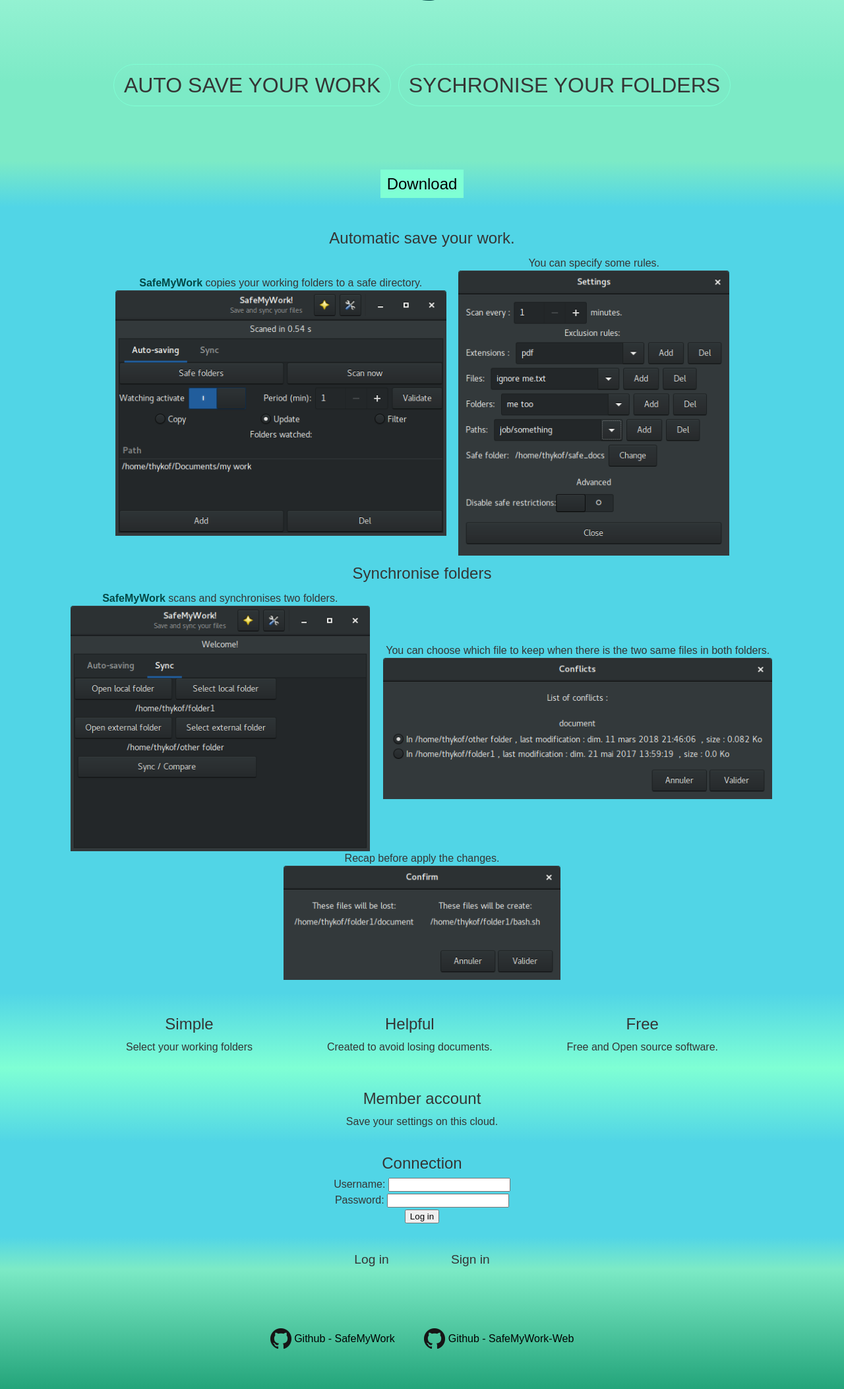
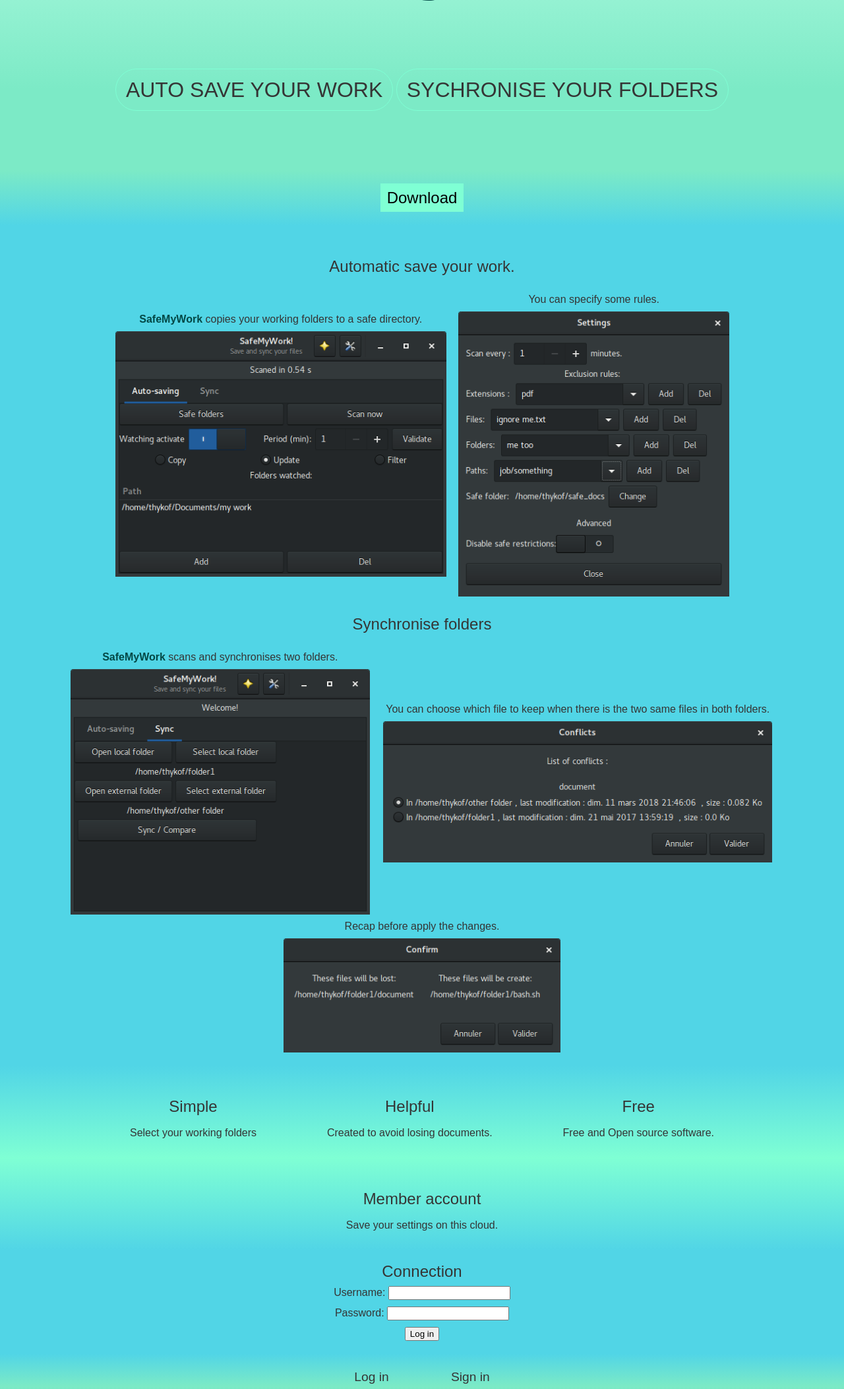
Before and after one commit to Thykof/SafeMyWork-Web, a Django app: page / in a window 1280 px wide. Shown: the part 234-2339 px from the top of the page at 66% size. Run offline with Django 3.2, Linux system fonts and the light colour scheme; parts of the project's set-up code (start-up, migrations or seed data) failed here and were passed over.

Commit message:
Change h2 and p maring

```diff
--- a/static/css/style.css
+++ b/static/css/style.css
@@ -55,7 +55,7 @@ header h1 {
 }
 
 h2 {
-  margin: 15px;
+  margin: 30px 0 20px;
 }
 
 header p {
@@ -75,7 +75,7 @@ section div {
 }
 
 p {
-  margin: 3px;
+  margin: 10px 0 10px;
 }
 
 strong.error {
```
